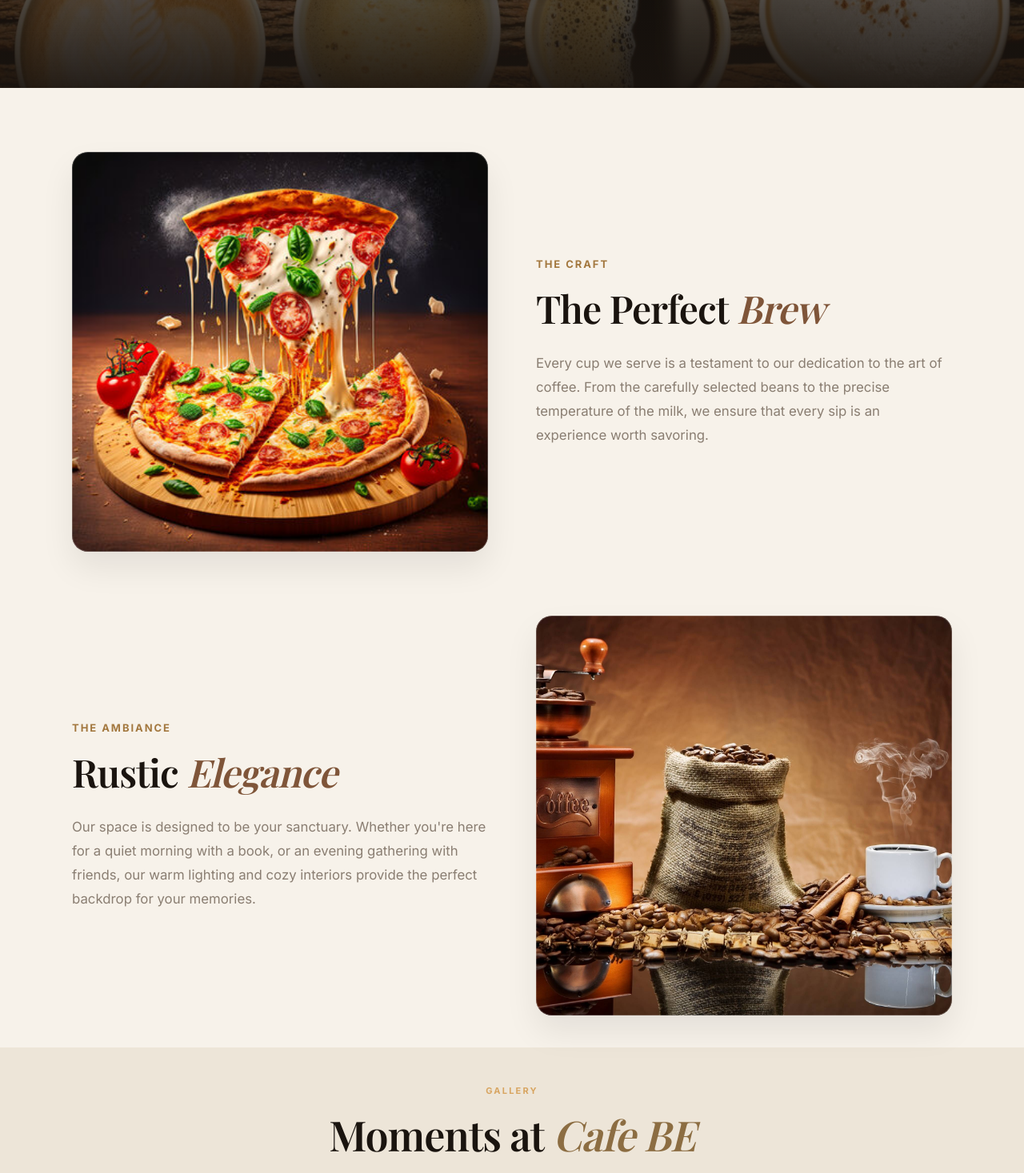
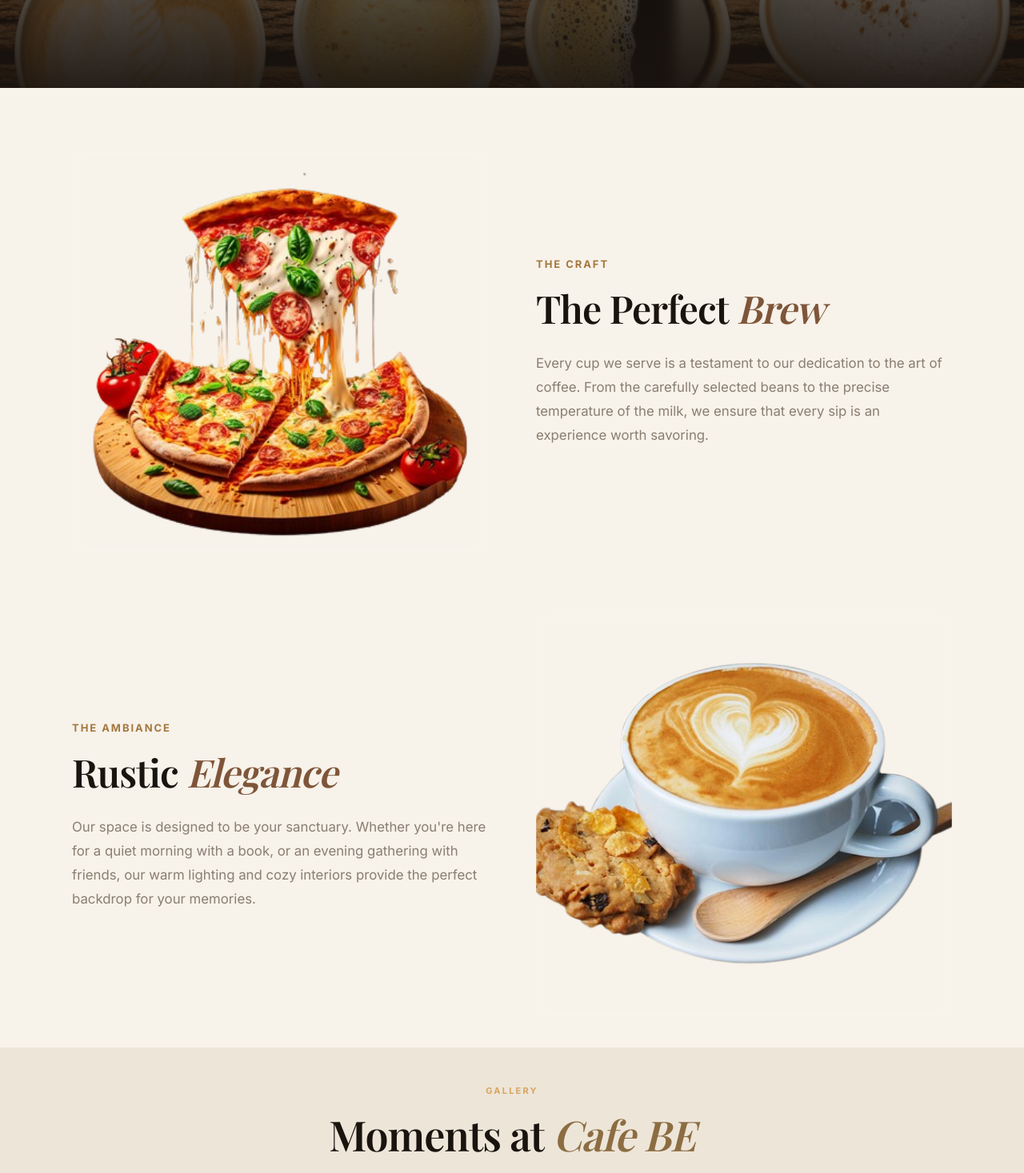
Before and after one commit to vijaybhivagade14-commits/CafeBe-Web26, a React (Create React App) app: page /gallary in a window 1280 px wide. Shown: the part 330-1797 px from the top of the page at 80% size. Built offline with nearby package versions, Linux system fonts and the light colour scheme; a web font is replaced by a local one.

Commit message:
Updated the images and remove bg

```diff
--- a/src/pages/Gallary.jsx
+++ b/src/pages/Gallary.jsx
@@ -25,7 +25,7 @@ const Gallary = () => (
         {/* Editorial Block 1 (Image Left, Text Right) */}
         <div className={styles.editorialBlock}>
           <div className={styles.edImageWrap}>
-            <img src="/images/d.jpg" alt="Signature Coffee" className={styles.edImage} />
+            <img src="/images/pizza1.png" alt="Signature Coffee" className={styles.edImage} />
           </div>
           <div className={styles.edContent}>
             <span className={styles.edKicker}>The Craft</span>
@@ -50,7 +50,7 @@ const Gallary = () => (
             </p>
           </div>
           <div className={styles.edImageWrap}>
-            <img src="/images/2.jpg" alt="Cozy Interior" className={styles.edImage} />
+            <img src="/images/tea-bread.png" alt="Cozy Interior" className={styles.edImage} />
           </div>
         </div>
 
--- a/src/pages/Gallary.module.css
+++ b/src/pages/Gallary.module.css
@@ -134,9 +134,9 @@
   width: 100%;
   height: 100%;
   position: relative;
-  border-radius: 20px;
+  /* border-radius: 20px; */
   overflow: hidden;
-  box-shadow: 0 20px 40px rgba(0, 0, 0, 0.08);
+  /* box-shadow: 0 20px 40px rgba(0, 0, 0, 0.08); */
 }
 
 .edImageWrap::after {
@@ -156,7 +156,7 @@
 }
 
 .edImageWrap:hover .edImage {
-  transform: scale(1.05);
+  /* transform: scale(1.05); */
 }
 
 .edContent {
```
Also changed, not shown: public/images/pizza1.png (added), public/images/tea-bread.png (added).
